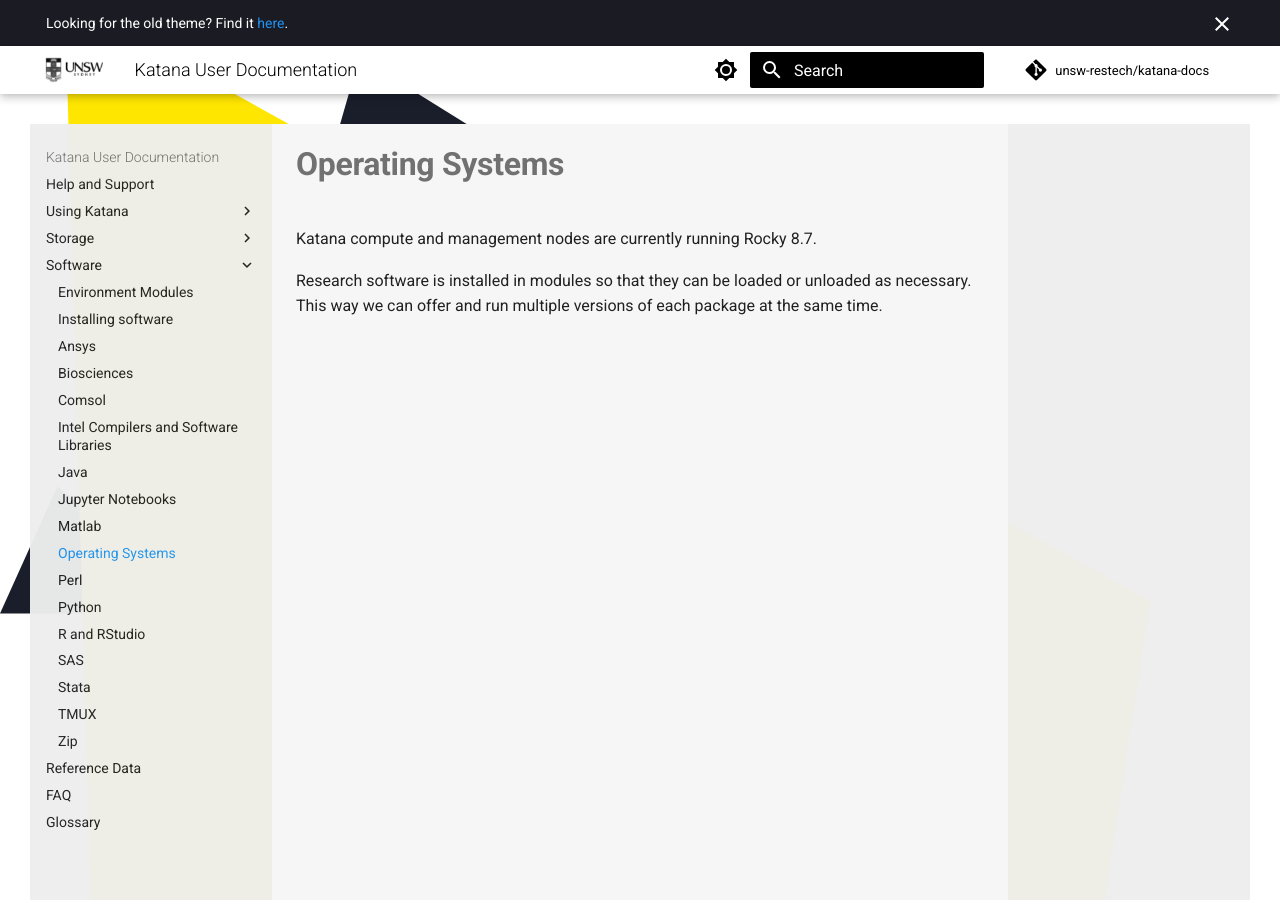
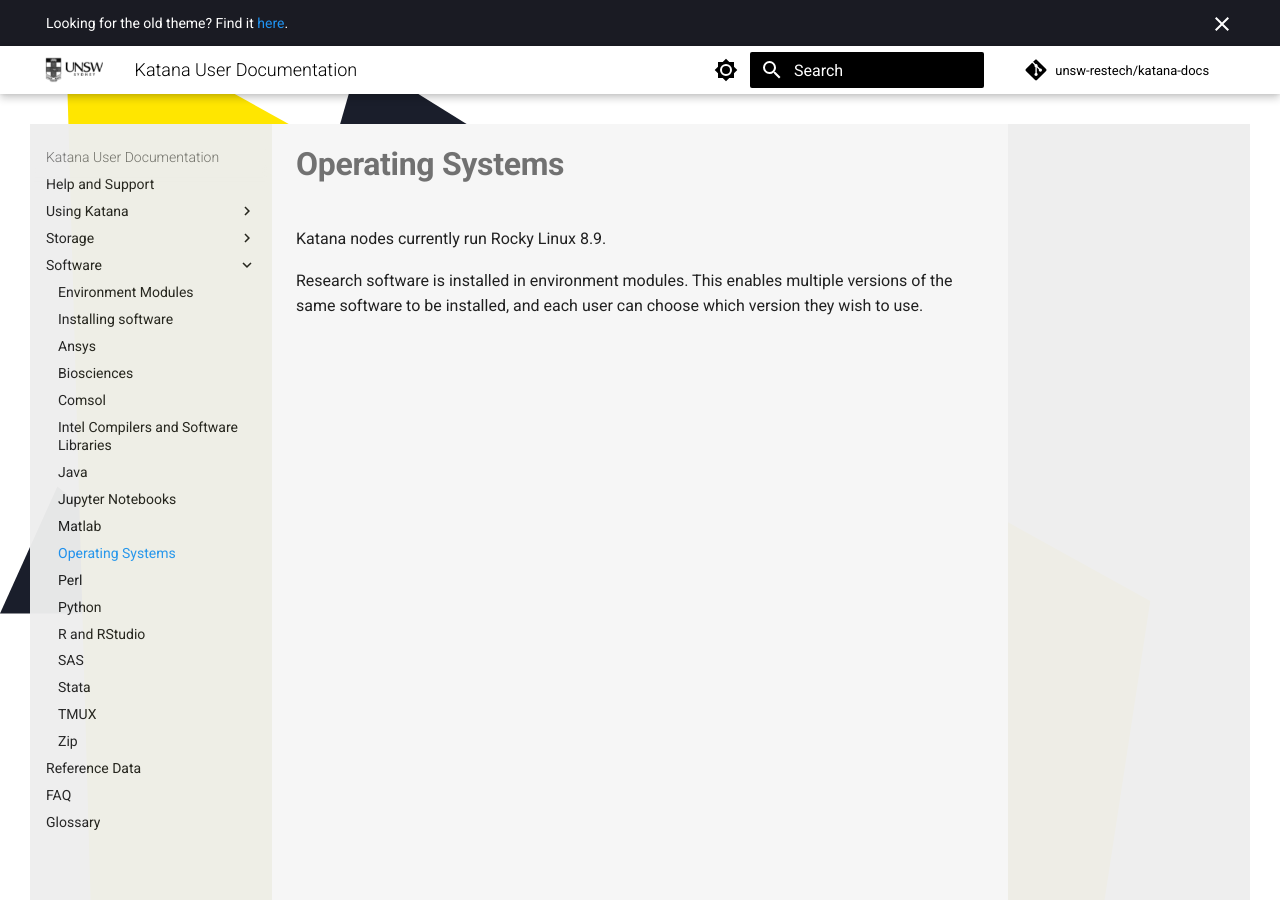
Before and after one commit to unsw-restech/unsw-restech.github.io, an MkDocs documentation site: the page built from docs/software/operating_systems.md, in a window 1280 px wide and 900 px high. Built offline with MkDocs 1.6.1 and Material for MkDocs 9.7.7, drawn with Linux system fonts in a browser that asks for light colours; comment, search, counter and statistics services are not loaded.

Commit message:
Update operating_systems.md

```diff
--- a/docs/software/operating_systems.md
+++ b/docs/software/operating_systems.md
@@ -1,5 +1,5 @@
 title: Operating Systems
 
-Katana compute and management nodes are currently running Rocky 8.7.
+Katana nodes currently run Rocky Linux 8.9.
 
-Research software is installed in modules so that they can be loaded or unloaded as necessary. This way we can offer and run multiple versions of each package at the same time.
+Research software is installed in environment modules. This enables multiple versions of the same software to be installed, and each user can choose which version they wish to use.
```
